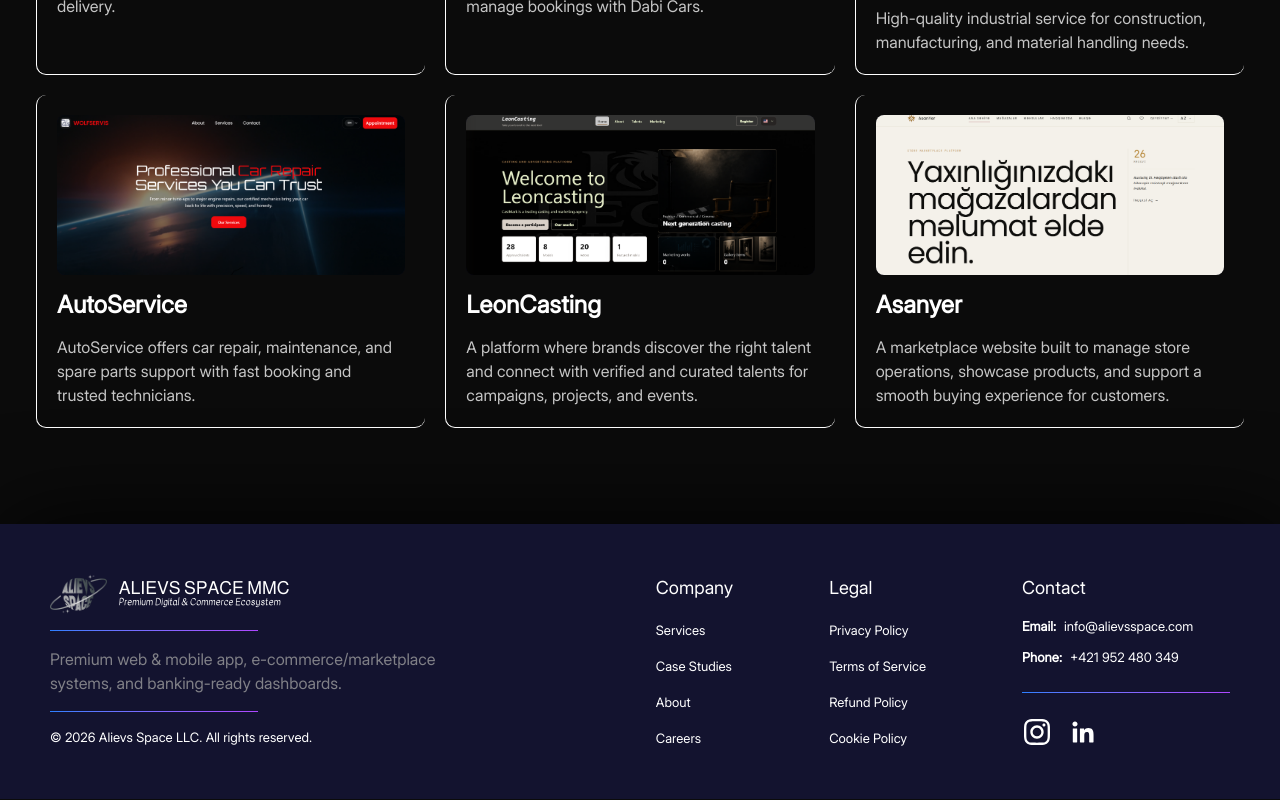
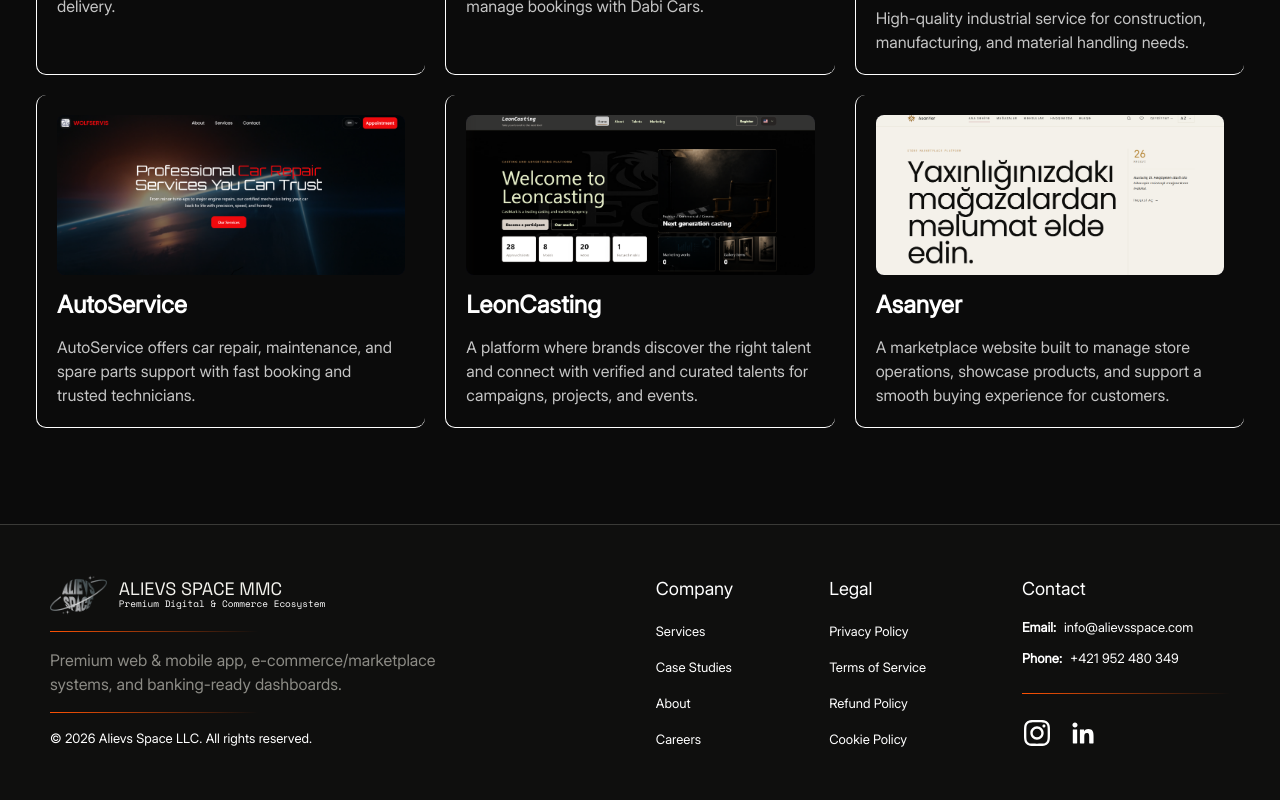
Before and after one commit to Alievs-corp/alievsspacemmc, a React (Vite) app in the folder frontend/: page / in a window 1280 px wide. Shown: the part 3562-4362 px from the top of the page. Built offline with nearby package versions, Linux system fonts and the light colour scheme; no server answers.

Commit message:
feat(footer): apply Dark Tech tokens and orange accents

```diff
--- a/frontend/src/components/Layout/Footer.tsx
+++ b/frontend/src/components/Layout/Footer.tsx
@@ -18,7 +18,7 @@
   };
 
   return (
-    <footer className="bg-[#13132F] text-white py-[50px] px-[30px] md:px-[50px] shadow-[5px_4px_100px_0px_#000000] ">
+    <footer className="bg-ink-950 text-text py-[50px] px-[30px] md:px-[50px] border-t border-border">
       <div className="max-w-7xl mx-auto">
         <div>
           <div className="flex flex-col lg:flex-row justify-between items-start">
@@ -34,15 +34,15 @@
                   className="h-10 mr-3"
                 />
                 <div>
-                  <p className='font-almarai sm:text-[24px] md:text-[18px] leading-none'>{t('companyName', 'ALIEVS SPACE MMC')}</p>
-                  <p className='font-kavivanar text-[9.4px] text-white leading-tight'>{t('public.footerTagline', 'Premium Digital & Commerce Ecosystem')}</p>
+                  <p className='font-display sm:text-[24px] md:text-[18px] leading-none'>{t('companyName', 'ALIEVS SPACE MMC')}</p>
+                  <p className='font-mono text-[9.4px] text-white leading-tight'>{t('public.footerTagline', 'Premium Digital & Commerce Ecosystem')}</p>
                 </div>
               </Link>
-              <div className="w-52 h-[1px] bg-gradient-to-r from-blue-500 to-purple-500 my-4"></div>
-              <p className="font-inter text-[#808087] max-w-md">
+              <div className="w-52 h-[1px] bg-gradient-to-r from-primary to-transparent my-4"></div>
+              <p className="font-inter text-text-subtle max-w-md">
                 {t('public.footerDesc', 'Premium web & mobile development, e-commerce/marketplace systems, and banking-ready dashboards.')}
               </p>
-              <div className="w-52 h-[1px] bg-gradient-to-r from-blue-500 to-purple-500 my-4"></div>
+              <div className="w-52 h-[1px] bg-gradient-to-r from-primary to-transparent my-4"></div>
               <p className="font-inter text-white text-[13px] hidden lg:block">
                 © {currentYear} Alievs Space {t('ui.companyDescription')}. {t('public.copyrightSuffix', 'All rights reserved.')}
               </p>
@@ -56,7 +56,7 @@
                     <li>
                       <Link
                         to="/services"
-                        className="font-inter text-[13px] text-white transition-colors duration-300 hover:text-blue-400"
+                        className="font-inter text-[13px] text-white transition-colors duration-300 hover:text-primary"
                         onClick={scrollToTop}
                       >
                         {t('nav.services', 'Services')}
@@ -65,7 +65,7 @@
                     <li>
                       <Link
                         to="/case-studies"
-                        className="font-inter text-[13px] text-white transition-colors duration-300 hover:text-blue-400"
+                        className="font-inter text-[13px] text-white transition-colors duration-300 hover:text-primary"
                         onClick={scrollToTop}
                       >
                         {t('nav.caseStudies', 'Case studies')}
@@ -74,7 +74,7 @@
                     <li>
                       <Link
                         to="/about"
-                        className="font-inter text-[13px] text-white transition-colors duration-300 hover:text-blue-400"
+                        className="font-inter text-[13px] text-white transition-colors duration-300 hover:text-primary"
                         onClick={scrollToTop}
                       >
                         {t('nav.about', 'About')}
@@ -83,7 +83,7 @@
                     <li>
                       <Link
                         to="/careers"
-                        className="font-inter text-[13px] text-white transition-colors duration-300 hover:text-blue-400"
+                        className="font-inter text-[13px] text-white transition-colors duration-300 hover:text-primary"
                         onClick={scrollToTop}
                       >
                         {t('nav.careers', 'Careers')}
@@ -98,7 +98,7 @@
                     <li>
                       <Link
                         to="/privacy-policy"
-                        className="font-inter text-[13px] text-white transition-colors duration-300 hover:text-blue-400"
+                        className="font-inter text-[13px] text-white transition-colors duration-300 hover:text-primary"
                         onClick={scrollToTop}
                       >
                         {t('nav.privacyPolicy', 'Privacy Policy')}
@@ -107,7 +107,7 @@
                     <li>
                       <Link
                         to="/terms-of-service"
-                        className="font-inter text-[13px] text-white transition-colors duration-300 hover:text-blue-400"
+                        className="font-inter text-[13px] text-white transition-colors duration-300 hover:text-primary"
                         onClick={scrollToTop}
                       >
                         {t('nav.termsOfService', 'Terms of Service')}
@@ -116,7 +116,7 @@
                     <li>
                       <Link
                         to="/refund-policy"
-                        className="font-inter text-[13px] text-white transition-colors duration-300 hover:text-blue-400"
+                        className="font-inter text-[13px] text-white transition-colors duration-300 hover:text-primary"
                         onClick={scrollToTop}
                       >
                         {t('nav.refundPolicy', 'Refund Policy')}
@@ -125,7 +125,7 @@
                     <li>
                       <Link
                         to="/cookie-policy"
-                        className="font-inter text-[13px] text-white transition-colors duration-300 hover:text-blue-400"
+                        className="font-inter text-[13px] text-white transition-colors duration-300 hover:text-primary"
                         onClick={scrollToTop}
                       >
                         {t('nav.cookiePolicy', 'Cookie Policy')}
@@ -141,7 +141,7 @@
                       <p className='font-inter text-white text-[13px] font-semibold whitespace-nowrap'>{t('public.contactEmail', 'Email')}:</p>
                       <a
                         href="mailto:info@alievsspace.com"
-                        className="font-inter text-white text-[13px] transition-colors duration-300 hover:text-blue-400 break-all"
+                        className="font-inter text-white text-[13px] transition-colors duration-300 hover:text-primary break-all"
                       >
                         info@alievsspace.com
                       </a>
@@ -150,14 +150,14 @@
                       <p className='font-inter text-white text-[13px] font-semibold whitespace-nowrap'>{t('public.contactPhone', 'Phone')}:</p>
                       <a
                         href={footerPhoneHref}
-                        className="font-inter text-white text-[13px] transition-colors duration-300 hover:text-blue-400 whitespace-nowrap"
+                        className="font-inter text-white text-[13px] transition-colors duration-300 hover:text-primary whitespace-nowrap"
                       >
                         {footerPhoneText}
                       </a>
                     </li>
                   </ul>
 
-                  <div className="hidden lg:block w-52 h-[1px] bg-gradient-to-r from-blue-500 to-purple-500 my-4"></div>
+                  <div className="hidden lg:block w-52 h-[1px] bg-gradient-to-r from-primary to-transparent my-4"></div>
 
                   <div className="hidden lg:block mt-6">
                     <div className="flex gap-4 justify-center items-center md:justify-start">
@@ -182,7 +182,7 @@
                 </div>
               </div>
 
-              <div className="block lg:hidden w-full h-[1px] bg-gradient-to-r from-blue-500 to-purple-500 my-8"></div>
+              <div className="block lg:hidden w-full h-[1px] bg-gradient-to-r from-primary to-transparent my-8"></div>
 
               <div className="block lg:hidden">
                 <div className="flex flex-col items-center">
```
